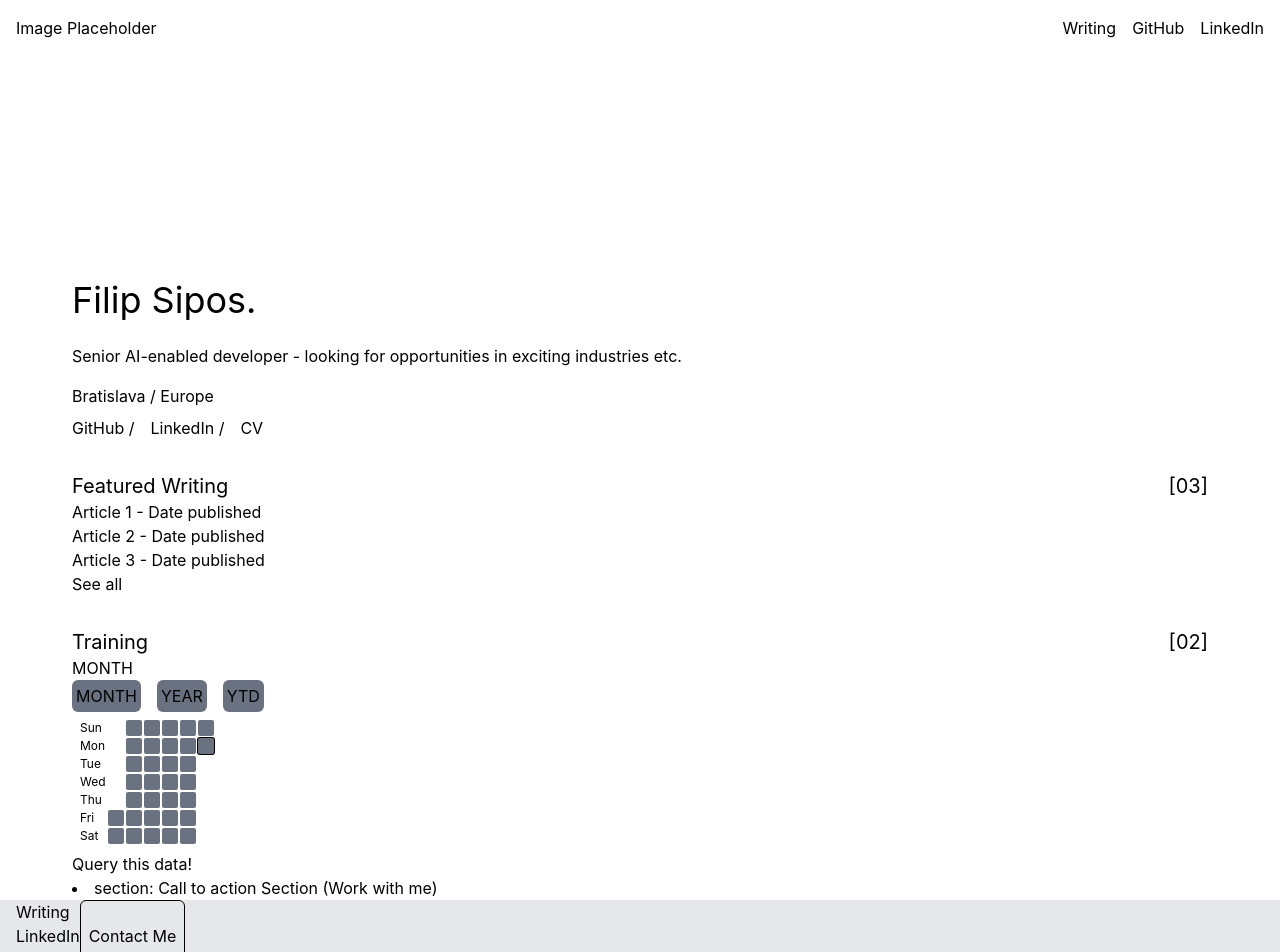
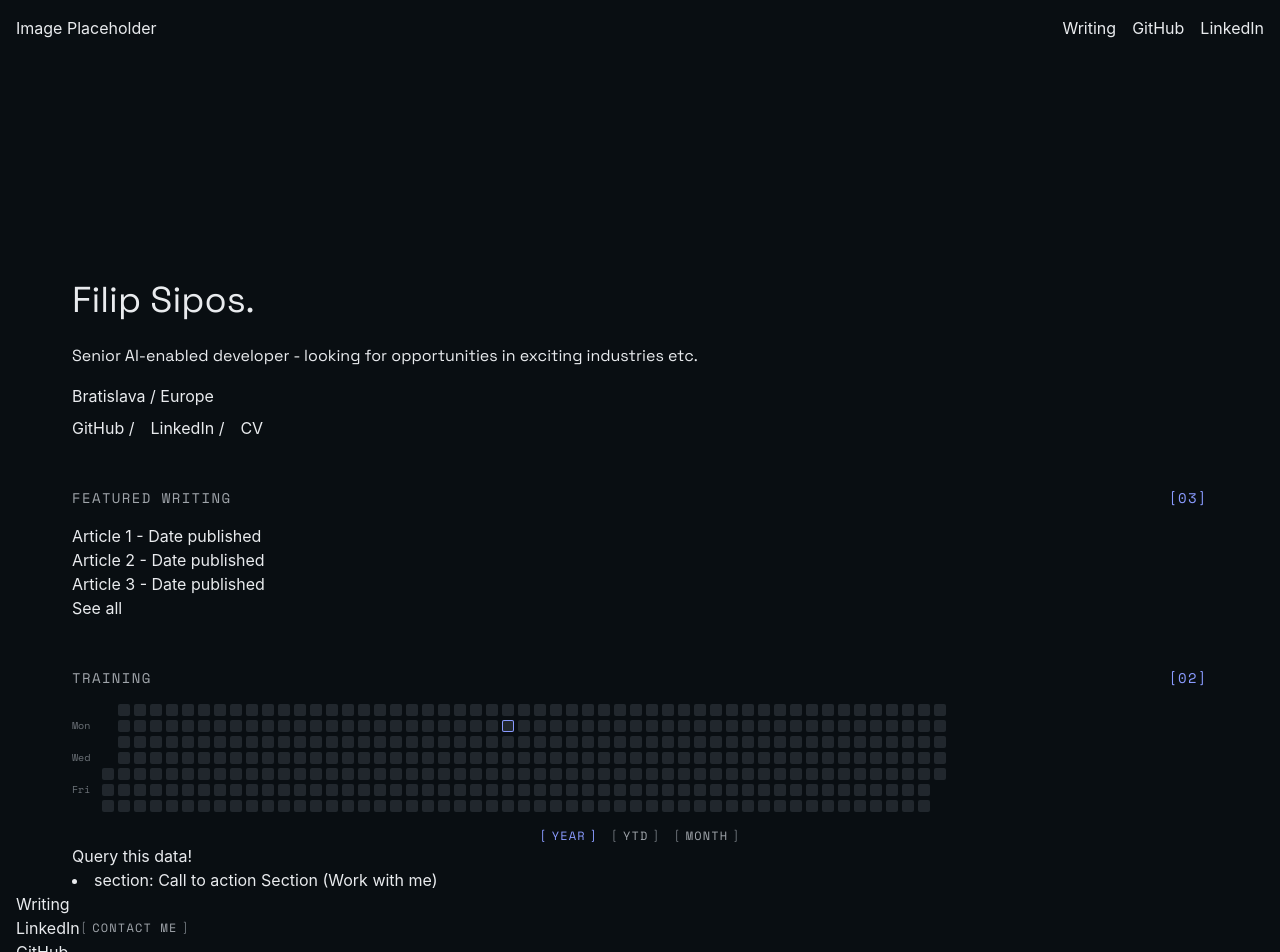
Before and after one commit to filipcodes/portfolio-2026, a React (Vite) app: page / in a window 1280 px wide. Shown: the top 952 px of the page. Built offline with nearby package versions, Linux system fonts and the light colour scheme.

Commit message:
feat: add styling and github-style graph improvements

```diff
--- a/eslint.config.js
+++ b/eslint.config.js
@@ -62,10 +62,10 @@ export default defineConfig([
       'simple-import-sort/imports': 'error',
       'simple-import-sort/exports': 'error',
 
-      // eslint-plugin-tailwindcss@3.x is incompatible with ESLint 10 — this
-      // rule crashes on template-literal classNames. Class ordering is
-      // already handled by prettier-plugin-tailwindcss anyway.
+      // eslint-plugin-tailwindcss@3.x is incompatible with ESLint 10
       'tailwindcss/classnames-order': 'off',
+
+      'tailwindcss/no-custom-classname': 'off',
 
       // Force all local imports through the @/ alias (no ./ or ../).
       '@typescript-eslint/no-restricted-imports': [
--- a/index.html
+++ b/index.html
@@ -4,6 +4,12 @@
     <meta charset="UTF-8" />
     <link rel="icon" type="image/svg+xml" href="/favicon.svg" />
     <meta name="viewport" content="width=device-width, initial-scale=1.0" />
+    <link rel="preconnect" href="https://fonts.googleapis.com" />
+    <link rel="preconnect" href="https://fonts.gstatic.com" crossorigin />
+    <link
+      href="https://fonts.googleapis.com/css2?family=Space+Grotesk:wght@400;500;600;700&family=Space+Mono:wght@400;700&display=swap"
+      rel="stylesheet"
+    />
     <title>portfolio-2026</title>
   </head>
   <body>
--- a/src/GithubGraph.tsx
+++ b/src/GithubGraph.tsx
@@ -1,16 +1,20 @@
 import {
+  addDays,
   differenceInDays,
   endOfYear,
+  format,
   getDay,
   startOfYear,
   subMonths,
 } from 'date-fns'
 import { useState } from 'react'
 
+import { Button } from '@/shared/components/Button'
+
 const GITHUB_GRAPH_SCOPE_OPTION = {
-  MONTH: 'MONTH',
   YEAR: 'YEAR',
   YTD: 'YTD',
+  MONTH: 'MONTH',
 } as const
 
 type GithubGraphScopeOption =
@@ -25,63 +29,85 @@ const RANGE_BY_SCOPE = {
   (now: Date) => { start: Date; end: Date }
 >
 
+const DAY_NAMES = ['Sun', 'Mon', 'Tue', 'Wed', 'Thu', 'Fri', 'Sat']
+const CELL_SIZE = 'h-3 w-3'
+const COL_STAGGER_MS = 18
+
+interface GithubGraphNodeProps {
+  isToday: boolean
+  col: number
+}
+
+function GithubGraphNode({ isToday, col }: GithubGraphNodeProps) {
+  return (
+    <button
+      onClick={() => {
+        console.error('Hello World!')
+      }}
+      style={{ animationDelay: `${(col * COL_STAGGER_MS).toString()}ms` }}
+      className={`${CELL_SIZE} animate-cell-in bg-elevated hover:bg-signal-dim rounded-xs ${
+        isToday ? 'ring-signal ring-1 ring-inset' : ''
+      }`}
+    />
+  )
+}
+
 export function GithubGraph() {
-  const [scope, setScope] = useState<GithubGraphScopeOption>('MONTH')
+  const [scope, setScope] = useState<GithubGraphScopeOption>('YEAR')
+
   const now = new Date()
   const { start, end } = RANGE_BY_SCOPE[scope](now)
-  const squareCount = differenceInDays(end, start) + 1
   const padding = getDay(start)
-  const todayIndex = differenceInDays(now, start)
+  const dates = Array.from(
+    { length: differenceInDays(end, start) + 1 },
+    (_, i) => addDays(start, i),
+  )
+  const todayKey = format(now, 'yyyy-MM-dd')
 
   return (
-    <>
-      <div>
-        {scope}
+    <div>
+      <div className='flex gap-2 overflow-x-auto'>
+        <div className='grid shrink-0 grid-rows-7 gap-1 pr-1'>
+          {DAY_NAMES.map((name, idx) => (
+            <div
+              key={name}
+              className='text-fg-subtle flex h-3 items-center justify-end font-mono text-[10px] leading-none'
+            >
+              {idx % 2 === 1 ? name : ''}
+            </div>
+          ))}
+        </div>
 
-        <div className='flex gap-4'>
-          {Object.values(GITHUB_GRAPH_SCOPE_OPTION).map((option) => {
+        <div key={scope} className='grid w-min grid-flow-col grid-rows-7 gap-1'>
+          {Array.from({ length: padding }, (_, i) => (
+            <div className={CELL_SIZE} key={i} />
+          ))}
+
+          {dates.map((date, i) => {
+            const key = format(date, 'yyyy-MM-dd')
             return (
-              <button
-                className='rounded-md bg-gray-500 p-1'
-                onClick={() => {
-                  setScope(option)
-                }}
-                key={option}
-              >
-                {option}
-              </button>
+              <GithubGraphNode
+                key={key}
+                isToday={key === todayKey}
+                col={Math.floor((i + padding) / 7)}
+              />
             )
           })}
         </div>
       </div>
 
-      <div className='w-full overflow-x-scroll'>
-        <div className='grid w-min grid-flow-col grid-rows-7 gap-0.5 p-2'>
-          {['Sun', 'Mon', 'Tue', 'Wed', 'Thu', 'Fri', 'Sat'].map((name) => {
-            return (
-              <div className='text-xs' key={name}>
-                {name}
-              </div>
-            )
-          })}
-
-          {Array.from({ length: padding }, (_, i) => {
-            return <div key={i} />
-          })}
-
-          {Array.from({ length: squareCount }, (_, i) => {
-            return (
-              <button
-                onClick={() => {
-                  console.error('Hello World!')
-                }}
-                className={`grid aspect-square h-4 place-items-center rounded-xs bg-gray-500 ${i === todayIndex ? 'ring-1' : 'bg-gray-500'}`}
-                key={i}
-              />
-            )
-          })}
-        </div>
+      <div className='mt-4 flex justify-center gap-3'>
+        {Object.values(GITHUB_GRAPH_SCOPE_OPTION).map((option) => (
+          <Button
+            key={option}
+            label={option}
+            aria-pressed={option === scope}
+            onClick={() => {
+              setScope(option)
+            }}
+          />
+        ))}
       </div>
-    </>
+    </div>
   )
 }
--- a/src/main.css
+++ b/src/main.css
@@ -1 +1,63 @@
-@import 'tailwindcss'
+@import 'tailwindcss';
+
+@theme {
+  /* Display — characterful, technical-but-warm. Headings & wordmark. */
+  --font-display:
+    'Space Grotesk', ui-sans-serif, system-ui, sans-serif;
+
+  /* Utility / "instrument" — eyebrows, dates, counts, code, metadata. */
+  --font-mono:
+    'Space Mono', ui-monospace, SFMono-Regular, 'Cascadia Code', Menlo,
+    Consolas, monospace;
+
+  /* Body reading text — system, no webfont download. */
+  --font-sans:
+    ui-sans-serif, -apple-system, BlinkMacSystemFont, 'Segoe UI', Roboto,
+    'Helvetica Neue', Arial, sans-serif;
+
+  --color-bg: oklch(0.16 0.012 250);
+  --color-surface: oklch(0.21 0.012 250);
+  --color-elevated: oklch(0.27 0.014 250);
+  --color-border: oklch(0.32 0.014 250);
+
+  --color-fg: oklch(0.94 0.005 250);
+  --color-fg-muted: oklch(0.72 0.01 250);
+  --color-fg-subtle: oklch(0.55 0.012 250);
+
+  --color-signal: oklch(0.72 0.16 275);
+  --color-signal-dim: oklch(0.55 0.12 275);
+
+  --color-ok: oklch(0.78 0.13 165);
+  --color-warn: oklch(0.82 0.16 75);
+  --color-alert: oklch(0.65 0.18 28);
+
+  --animate-cell-in: cell-in 280ms cubic-bezier(0.16, 1, 0.3, 1) both;
+
+  @keyframes cell-in {
+    from {
+      opacity: 0;
+      transform: scale(0.4);
+    }
+    to {
+      opacity: 1;
+      transform: scale(1);
+    }
+  }
+}
+
+@layer base {
+  body {
+    @apply bg-bg text-fg font-sans antialiased;
+  }
+  h1,
+  h2,
+  h3,
+  h4 {
+    @apply font-display;
+  }
+  code,
+  pre,
+  kbd {
+    @apply font-mono;
+  }
+}
--- a/src/shared/components/Button.tsx
+++ b/src/shared/components/Button.tsx
@@ -1,7 +1,22 @@
-interface ButtonProps {
+import type { ComponentPropsWithoutRef } from 'react'
+
+interface ButtonProps extends ComponentPropsWithoutRef<'button'> {
   label: string
 }
 
-export function Button({ label }: ButtonProps) {
-  return <button className='rounded-md border p-2'>{label}</button>
+export function Button({ label, className, ...rest }: ButtonProps) {
+  return (
+    <button
+      className={`group inline-flex items-center gap-1 font-mono text-xs tracking-widest text-fg-muted uppercase transition-colors hover:text-fg aria-pressed:text-signal ${className ?? ''}`}
+      {...rest}
+    >
+      <span aria-hidden='true' className='text-fg-subtle group-hover:text-fg-muted group-aria-pressed:text-signal'>
+        [
+      </span>
+      {label}
+      <span aria-hidden='true' className='text-fg-subtle group-hover:text-fg-muted group-aria-pressed:text-signal'>
+        ]
+      </span>
+    </button>
+  )
 }
--- a/src/shared/components/Footer.tsx
+++ b/src/shared/components/Footer.tsx
@@ -4,7 +4,7 @@ import { Button } from '@/shared/components/Button'
 
 export function Footer() {
   return (
-    <footer className='flex bg-gray-200 px-4'>
+    <footer className='flex px-4'>
       <nav>
         <ul>
           <li>
--- a/src/shared/components/SectionHeading.tsx
+++ b/src/shared/components/SectionHeading.tsx
@@ -11,7 +11,7 @@ function NumberShuffle({ number }: NumberShuffleProps) {
 
   const displayNumber = useNumberShuffle(number.toString().padStart(2, '0'))
 
-  return <div>[{displayNumber}]</div>
+  return <span>[{displayNumber}]</span>
 }
 
 interface SectionHeadingProps {
@@ -21,11 +21,13 @@ interface SectionHeadingProps {
 
 export function SectionHeading({ label, addendum }: SectionHeadingProps) {
   return (
-    <h2 className='mt-8 text-xl'>
-      <div className='flex justify-between'>
-        {label}
-        {typeof addendum === 'number' && <NumberShuffle number={addendum} />}
-      </div>
+    <h2 className='mt-12 mb-4 flex items-baseline justify-between font-mono text-sm tracking-widest text-fg-muted uppercase'>
+      <span>{label}</span>
+      {typeof addendum === 'number' && (
+        <span className='text-signal'>
+          <NumberShuffle number={addendum} />
+        </span>
+      )}
     </h2>
   )
 }
```
Also changed, not shown: 1 other file (tests, documents, lock files or other folders).
